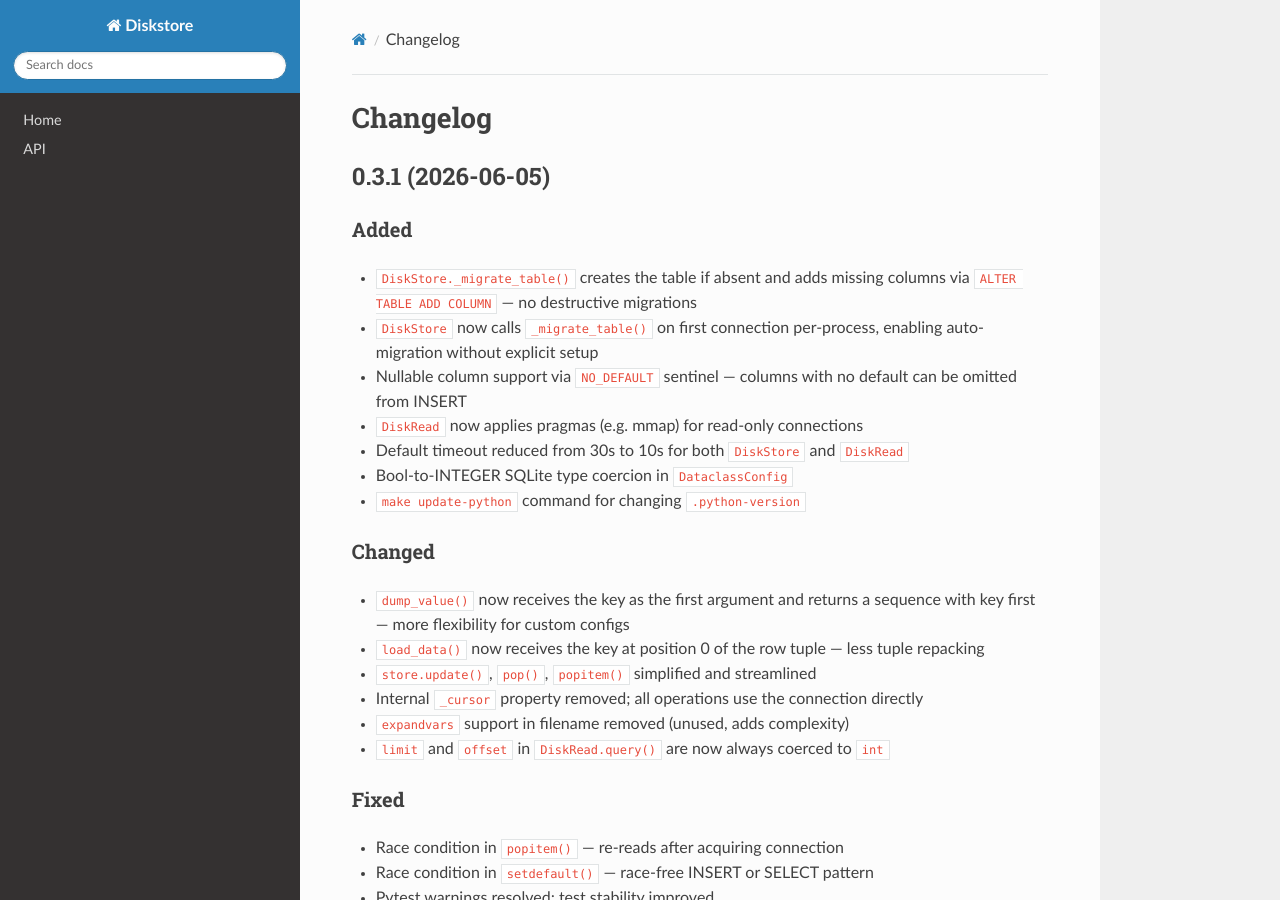
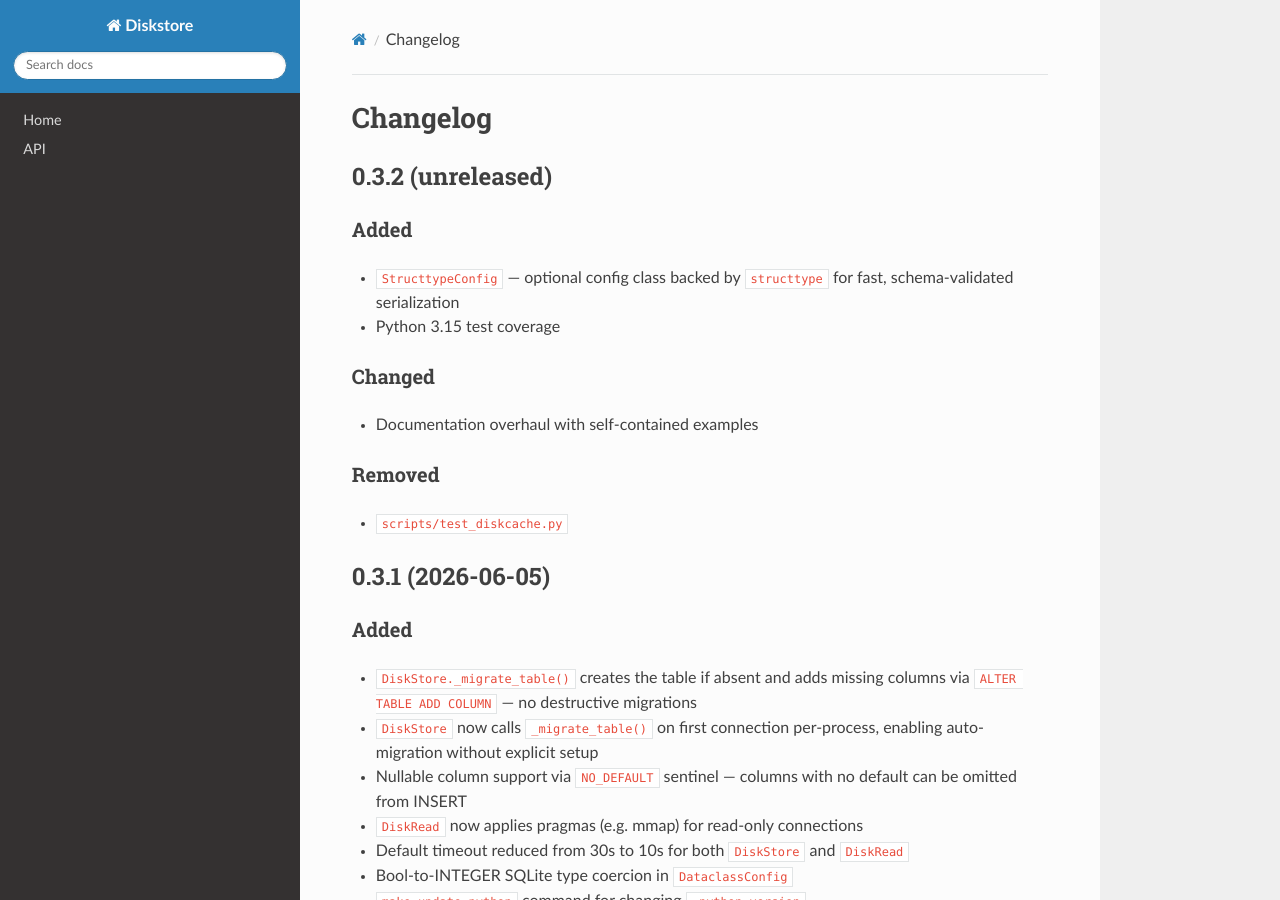
Before and after one commit to tds333/diskstore, an MkDocs documentation site: the page built from docs/CHANGELOG.md, in a window 1280 px wide and 900 px high. Built offline with MkDocs 1.6.1, drawn with Linux system fonts in a browser that asks for light colours; nearby versions of some CDN libraries.

```diff
--- a/docs/CHANGELOG.md
+++ b/docs/CHANGELOG.md
@@ -1,4 +1,16 @@
 # Changelog
+
+## 0.3.2 (unreleased)
+
+### Added
+- `StructtypeConfig` — optional config class backed by `structtype` for fast, schema-validated serialization
+- Python 3.15 test coverage
+
+### Changed
+- Documentation overhaul with self-contained examples
+
+### Removed
+- `scripts/test_diskcache.py`
 
 ## 0.3.1 (2026-06-05)
 
```
Also changed, not shown: AGENTS.md (+5 -5 lines), 4 other files.
